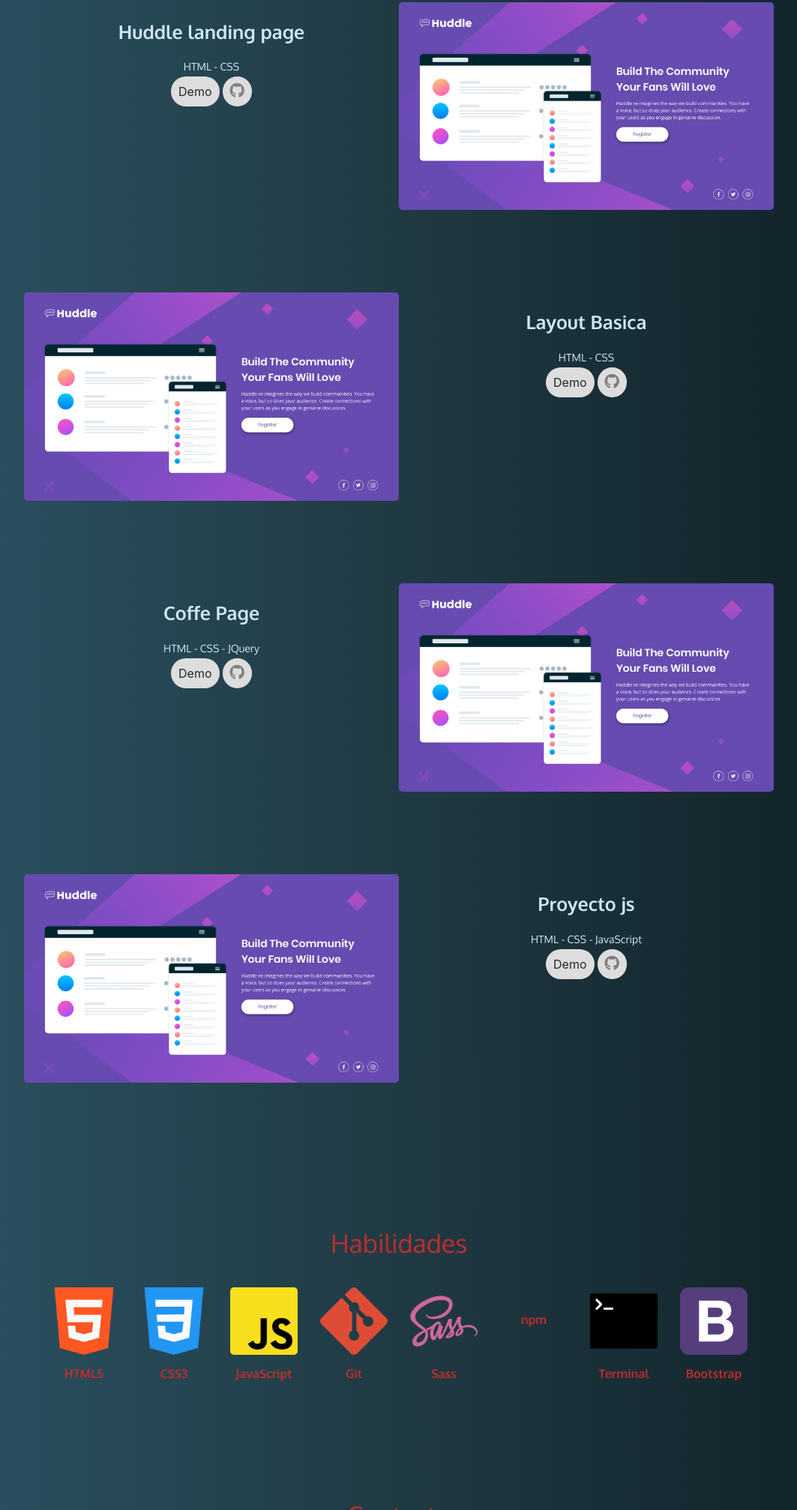
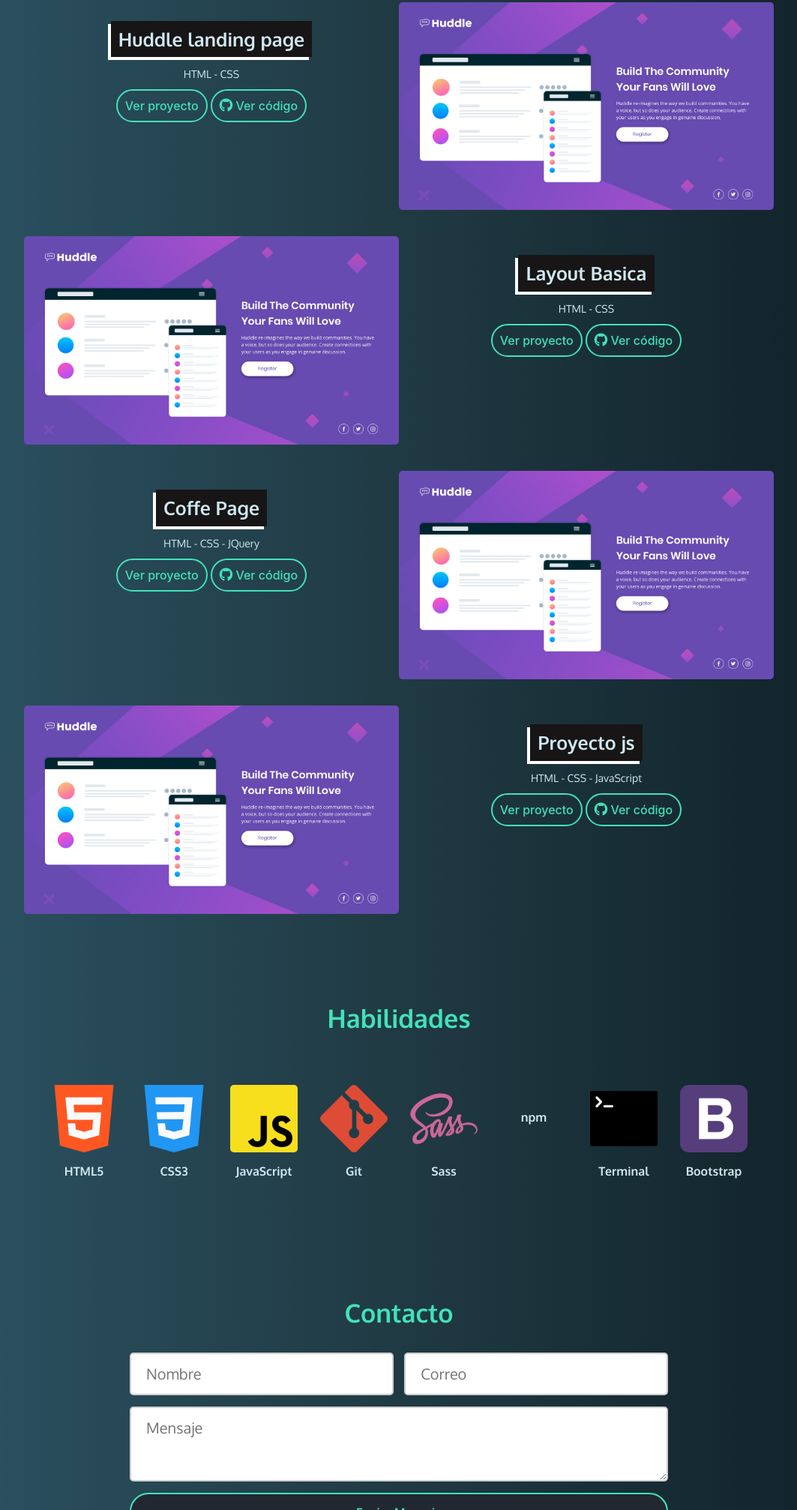
Before and after one commit to GeoannyCode/portfolio, a plain HTML site: page index.html in a window 1280 px wide. Shown: the part 786-2800 px from the top of the page at 75% size, without its empty margins (108-1171 px from the left). Drawn offline with Linux system fonts and the light colour scheme.

Commit message:
nueva version segundo commit

```diff
--- a/css/style.css
+++ b/css/style.css
@@ -40,7 +40,7 @@ header .menu{
 }
 
 header .menu a{
-    color: white;
+    color: #d0e8f2;
     padding: 9px;
     text-decoration: none;
     border-bottom: 2px solid transparent;
@@ -122,7 +122,7 @@ header .contenedor-texto .texto .profesion{
 }
 
 .main .acerca-de .texto{
-    color: #dddddd;
+    color: white;
     font-size: 1.2em;
     line-height: 30px ;
     font-weight: 500;
@@ -131,7 +131,7 @@ header .contenedor-texto .texto .profesion{
 }
 
 .main .acerca-de .contenedor .texto .titulo{
-    color: #dddddd;
+    color: #42E2B8;
     font-size: 34px;
     font-weight:bold;
     margin-bottom: 40px;
@@ -148,7 +148,7 @@ header .contenedor-texto .texto .profesion{
 }
 
 .main .trabajos .titulo{
-    color:#dddddd;
+    color:#42E2B8;
     font-size: 34px;
     font-weight:bold;
     margin-bottom: 40px;
@@ -165,13 +165,13 @@ header .contenedor-texto .texto .profesion{
 
 .main .trabajos .contenedor-proyectos .proyecto{
     width: 50%;
-    margin-bottom: 40px;
+    margin-bottom: 10px;
 
 }
 
 .main .trabajos .contenedor-proyectos .proyecto .thumb{
     width: 100%;
-    margin-bottom: 70px;
+    margin-bottom: 25px;
 }
 
 .main .trabajos .contenedor-proyectos .proyecto .thumb img{
@@ -185,32 +185,47 @@ header .contenedor-texto .texto .profesion{
 }
 
 .main .trabajos .contenedor-proyectos .proyecto .descripcion .nombre-proyecto{
+    background: #171515;
+    width: auto;
     font-weight: bold;
     color: #d0e8f2;
     font-size: 25px;
+    display: inline-block;
+    padding: 10px;
+    box-shadow: -4px 4px 0 white;
 }
 
 .main .trabajos .contenedor-proyectos .proyecto .descripcion .categoria{
     font-size: 14px;
     color:#d0e8f2;
+    margin-bottom: 25px;
+    margin-top: -10px;
 }
 
 
 .main .trabajos .contenedor-proyectos .proyecto .descripcion a{
     text-decoration: none;
     font-family: -apple-system, BlinkMacSystemFont, 'Segoe UI', Roboto, Oxygen, Ubuntu, Cantarell, 'Open Sans', 'Helvetica Neue', sans-serif;
-    color:#222831;
-    background: #dddddd;
+    color:#42E2B8;
     padding: 10px ;
     border-radius: 30px;
+    font-weight: 500;
+    margin-top: 20px;
+    border: 2px solid #42E2B8;
+}
 
+.main .trabajos .contenedor-proyectos .proyecto .descripcion a:hover{
+    color:#42E2B8;
+    background: #171515;
+    border: 2px solid #42E2B8;
 }
 
 .main .trabajos .contenedor-proyectos .proyecto .descripcion i{
-    color: gray;
-    font-size: 20px;
+    color: #42E2B8;
+    font-size: 18px;
     display: inline-block;
 }
+
 
 
 /* --- --- HABILIDADES --- --- */
@@ -225,10 +240,10 @@ header .contenedor-texto .texto .profesion{
 }
 
 .main .habilidades .titulo{
-    color: rgb(192, 45, 45);
+    color: #42E2B8;
     font-size: 34px;
-    font-weight:lighter;
-    margin-bottom: 40px;
+    font-weight:bold;
+    margin-bottom: 70px;
     text-align: center;
 }
 
@@ -261,7 +276,7 @@ header .contenedor-texto .texto .profesion{
 
 .main .habilidades .contenedor-habilidades .habilidad .descripcion .nombre-proyecto{
     font-weight: bolder;
-    color: #c02d2d;
+    color: #d0e8f2;
 }
 
 .main .habilidades .contenedor-habilidades .habilidad .descripcion .categoria{
@@ -286,10 +301,10 @@ footer .contacto{
 }
 
 footer .contacto .titulo{
-    color: rgb(192, 45, 45);
+    color: #42E2B8;
     font-size: 34px;
-    font-weight:lighter;
-    margin-bottom: 40px;
+    font-weight:bold;
+    margin-bottom: px;
     text-align: center;
 }
 
@@ -324,21 +339,22 @@ footer .contacto .formulario textarea{
 }
 
 footer .contacto .formulario .boton{
-    margin: auto;
-    background: rgb(192, 45, 45);
-    color: cornsilk;
+    width: 100%;
+    background: #222831;
+    color:#42E2B8;
     border:none;
     border-radius: 25px;
     padding: 15px 50px;
     cursor: pointer;
-    border: 1px solid rgb(192, 45, 45);
+    border: 2px solid #42E2B8;
+    font-weight: 700;
 }
 
 footer .contacto .formulario .boton:hover{
     transition: 0.5s;
-    background:rgba(192, 45, 45, 0.1);
-    border: 1px solid rgb(192, 45, 45);
-    color: rgb(192, 45, 45) ;
+    background:#42E2B8;
+    border: 2px solid #222831;
+    color: #222831 ;
 }
 
 
--- a/index.html
+++ b/index.html
@@ -52,8 +52,8 @@
                         <div class="descripcion">
                             <p class="nombre-proyecto">Huddle landing page</p>
                             <p class="categoria">HTML - CSS</p>
-                            <a href="https://db-hunddle.netlify.app/" target="_blank">Demo</a>
-                            <a href="https://github.com/dgbracero/Hunddle-landing-page" class="github" target="_blank" ><i class="fab fa-github"></i></a>
+                            <a href="https://db-hunddle.netlify.app/" target="_blank">Ver proyecto</a>
+                            <a href="https://github.com/dgbracero/Hunddle-landing-page" class="github" target="_blank" ><i class="fab fa-github"></i> Ver código</a>
                         </div>
                     </div>
                     <div class="proyecto">
@@ -70,16 +70,16 @@
                         <div class="descripcion">
                             <p class="nombre-proyecto">Layout Basica</p>
                             <p class="categoria">HTML - CSS</p>
-                            <a href="https://layoutbasica.netlify.app/" target="_blank">Demo</a>
-                            <a href="https://github.com/dgbracero/layout_basica" class="github" target="_blank"><i class="fab fa-github"></i></a>
+                            <a href="https://layoutbasica.netlify.app/" target="_blank">Ver proyecto</a>
+                            <a href="https://github.com/dgbracero/layout_basica" class="github" target="_blank"><i class="fab fa-github"></i> Ver código</a>
                         </div>
                     </div>
                     <div class="proyecto">
                         <div class="descripcion">
                             <p class="nombre-proyecto">Coffe Page</p>
                             <p class="categoria"> HTML - CSS - JQuery</p>
-                            <a href="https://coffe-page.netlify.app" target="_blank">Demo</a>
-                            <a href="https://github.com/dgbracero/QuitoCafe" class="github" target="_blank"    ><i class="fab fa-github"></i></a>
+                            <a href="https://coffe-page.netlify.app" target="_blank">Ver proyecto</a>
+                            <a href="https://github.com/dgbracero/QuitoCafe" class="github" target="_blank"><i class="fab fa-github"></i> Ver código</a>
                         </div>
                     </div>
                     <div class="proyecto">
@@ -96,8 +96,8 @@
                         <div class="descripcion">
                             <p class="nombre-proyecto">Proyecto js</p>
                             <p class="categoria"> HTML - CSS - JavaScript</p>
-                            <a href="https://db-proyecto-js.netlify.app/index.html" target="_blank">Demo</a>
-                            <a href="https://github.com/dgbracero/proyecto-js" class="github" target="_blank"><i class="fab fa-github"></i></a>
+                            <a href="https://db-proyecto-js.netlify.app/index.html" target="_blank">Ver proyecto</a>
+                            <a href="https://github.com/dgbracero/proyecto-js" class="github" target="_blank"><i class="fab fa-github"></i> Ver código</a>
                         </div>
                     </div>
                 </div>
@@ -189,7 +189,7 @@
                         <input type="text" placeholder="Nombre" name="nombre"  required>
                         <input type="email" placeholder="Correo" name="correo" required>
                         <textarea name="mensaje" id="" cols="30" rows="10" placeholder="Mensaje" required></textarea>
-                        <input class="boton" type="submit" value="Enviar">
+                        <input class="boton" type="submit" value="Enviar Mensaje">
                     </form>
                 </div>
             </section>
```
